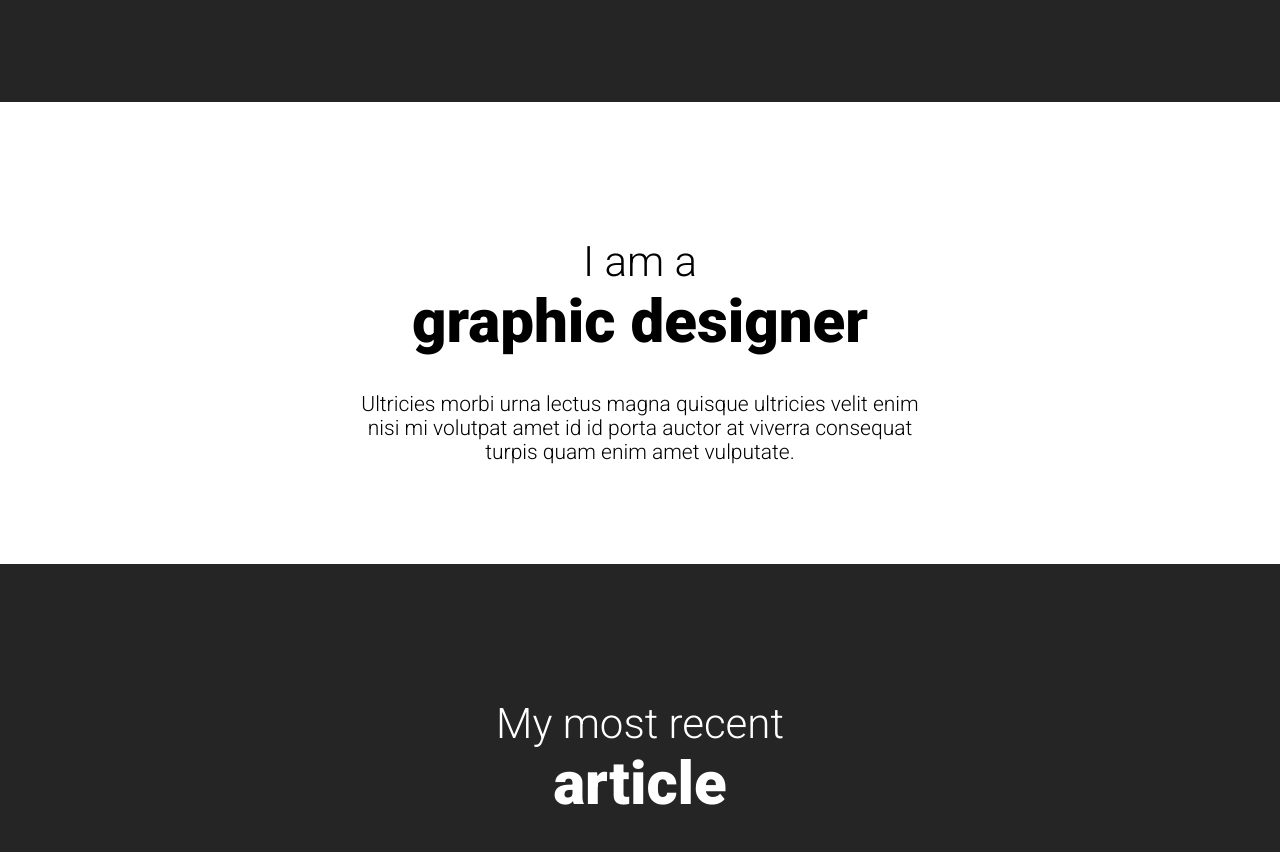
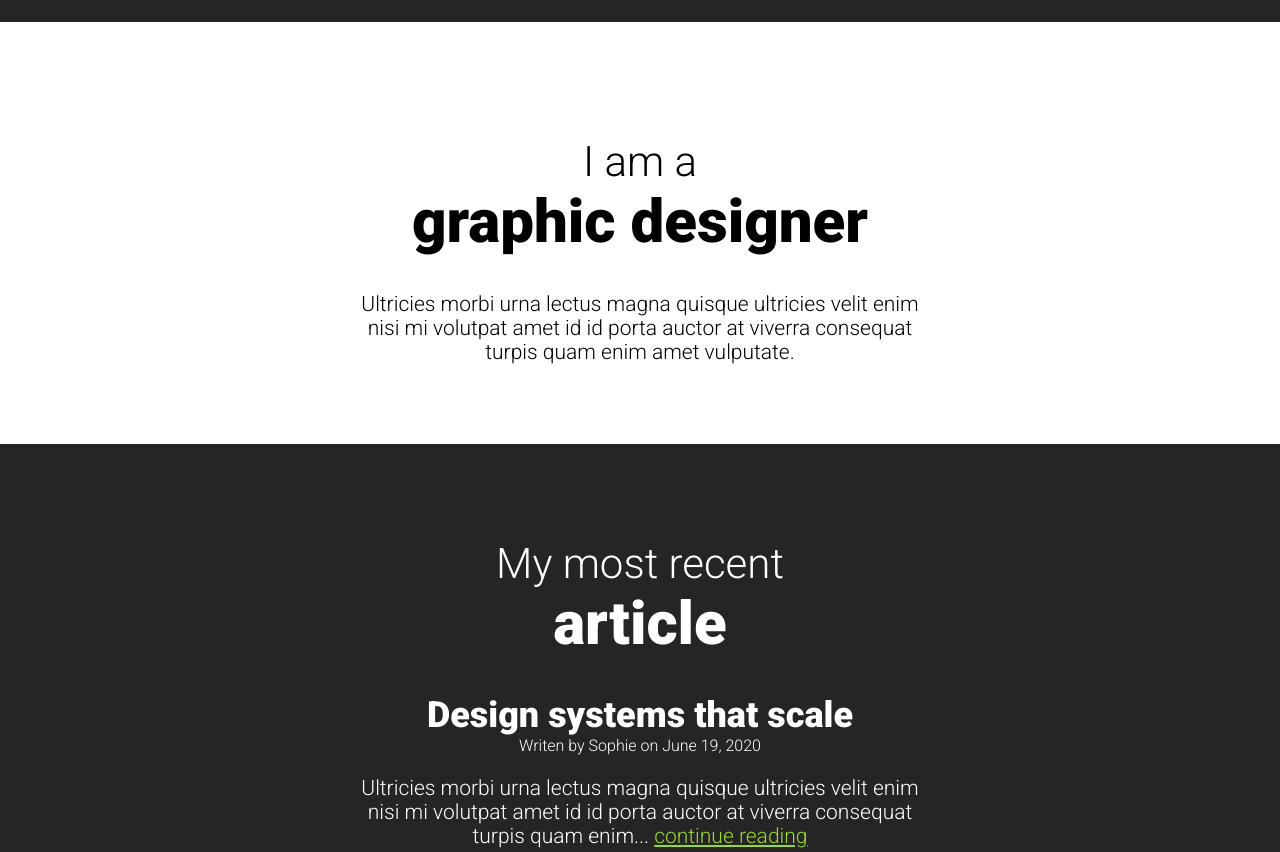
Before and after one commit to Furqaaan/DesignerMockup, a plain HTML site: page index.html in a window 1280 px wide. Shown: the part 648-1500 px from the top of the page. Drawn offline with Linux system fonts and the light colour scheme.

Commit message:
Challenge 7 - The Finer details completed

```diff
--- a/style.css
+++ b/style.css
@@ -58,13 +58,13 @@ a:hover {
 
 .header-container , .article-container{
 	background-color: #252525;
-	padding: 100px 0;
+	padding: 60px 0;
 	color: #FFF;
 }
 
 .info-container {
 	background-color: #FFF;
-	padding: 100px 0;
+	padding: 80px 0;
 }
 
 .info-container p,
@@ -72,3 +72,7 @@ a:hover {
 	width: 570px;
 	margin: 0 auto;
 }
+
+.article-author,.article-container h3 {
+	margin: 0;
+}
```
